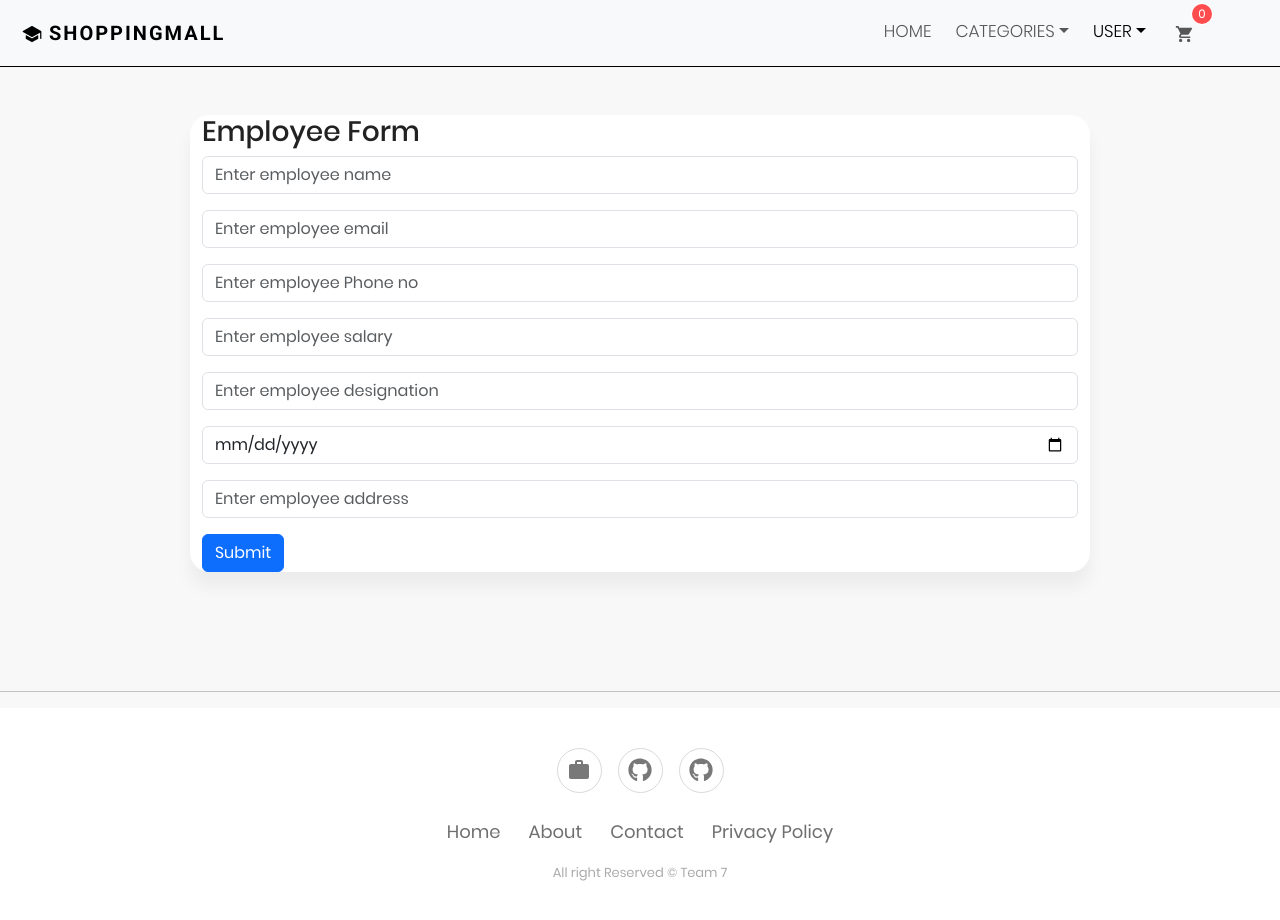
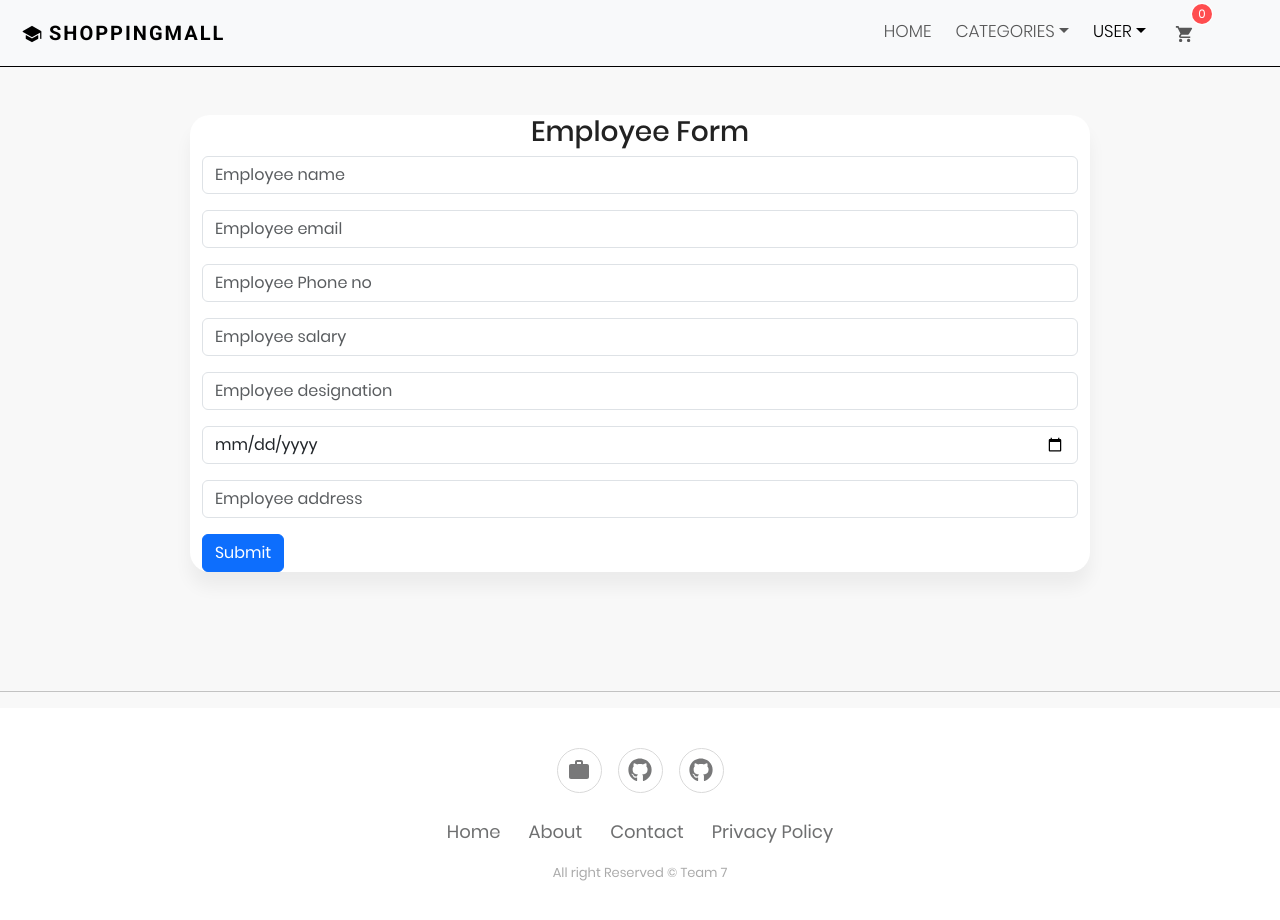
Before and after one commit to Abhi-More/ShoppingMall_front-end, a React (Vite) app in the folder shoppingmall-frontend/: page /addEmployee in a window 1280 px wide. Shown: the top 920 px of the page. Built offline with nearby package versions, Linux system fonts and the light colour scheme; a web font is replaced by a local one.

Commit message:
Add Employee form , Category pages CSS fixed

```diff
--- a/shoppingmall-frontend/src/Pages/AddEmployee.jsx
+++ b/shoppingmall-frontend/src/Pages/AddEmployee.jsx
@@ -1,17 +1,19 @@
 import Layout from "../Layout/Layout";
-import React, { useState } from 'react';
+import React, { useState } from "react";
+
+import axios from "axios";
+import toast from "react-hot-toast";
 
 const AddEmployee = () => {
   const [formData, setFormData] = useState({
-    employeeName: '',
-    employeeEmail: '',
-    employeePhoneno: '',
-    employeeSalary: '',
-    employeeDesignation: '',
-    employeeJoiningDate: '',
-    employeeAddress: '',
+    name: "",
+    email: "",
+    contactNo: "",
+    salary: "",
+    designation: "",
+    dateOfJoining: "",
+    address: "",
   });
-
 
   const handleInputChange = (e) => {
     const { name, value } = e.target;
@@ -21,105 +23,128 @@ const AddEmployee = () => {
     });
   };
 
-  const handleSubmit = (e) => {
-    e.preventDefault();
-    console.log('Employee Details saved Successfully:', formData);
+  const handleSubmit = async () => {
+    if (
+      (formData.name === "") |
+      (formData.email === "") |
+      (formData.contactNo === "") |
+      (formData.salary === "") |
+      (formData.address === "") |
+      (formData.dateOfJoining === "") |
+      (formData.designation === "")
+    ) {
+      toast.error("Please fill all fields!");
+    } else {
+      const response = await axios
+        .post("http://localhost:8080/employee", formData)
+        .then((res) => {
+          console.log("res status",res.status)
+          if (res.status === 201) {
+            toast.success("Employee Added");
+          }
+        })
+        .catch((error) => {
+          toast.error("Try using different email");
+        });
+    }
   };
 
   return (
     <Layout>
-    <div className="container mt-5">
-      <form onSubmit={handleSubmit}>
-        <h3>Employee Form</h3>
+      <div className="container mt-5">
+        <h3 style={{textAlign:"center"}}>Employee Form</h3>
         <div className="mb-3">
-          {/* <label htmlFor="employeeName" className="form-label">Employee Name</label> */}
+          {/* <label htmlFor="name" className="form-label">Employee Name</label> */}
           <input
             type="text"
             className="form-control"
-            id="employeeName"
-            name="employeeName"
-            value={formData.employeeName}
+            id="name"
+            name="name"
+            value={formData.name}
             onChange={handleInputChange}
-            placeholder="Enter employee name"
+            placeholder="Employee name"
           />
         </div>
 
         <div className="mb-3">
-          {/* <label htmlFor="employeeEmail" className="form-label">Employee Email</label> */}
+          {/* <label htmlFor="email" className="form-label">Employee Email</label> */}
           <input
             type="email"
             className="form-control"
-            id="employeeEmail"
-            name="employeeEmail"
-            value={formData.employeeEmail}
+            id="email"
+            name="email"
+            value={formData.email}
             onChange={handleInputChange}
-            placeholder="Enter employee email"
+            placeholder="Employee email"
           />
         </div>
         <div className="mb-3">
-          {/* <label htmlFor="employeeName" className="form-label">Employee Phone no</label> */}
+          {/* <label htmlFor="name" className="form-label">Employee Phone no</label> */}
           <input
             type="tel"
             className="form-control"
-            id="employeePhoneno"
-            name="employeePhoneno"
-            value={formData.employeePhoneno}
+            id="contactNo"
+            name="contactNo"
+            value={formData.contactNo}
             onChange={handleInputChange}
-            placeholder="Enter employee Phone no"
+            placeholder="Employee Phone no"
           />
         </div>
         <div className="mb-3">
-          {/* <label htmlFor="employeeSalary" className="form-label">Salary</label> */}
+          {/* <label htmlFor="salary" className="form-label">Salary</label> */}
           <input
             type="number"
             className="form-control"
-            id="employeeSalary"
-            name="employeeSalary"
-            value={formData.employeeSalary}
+            id="salary"
+            name="salary"
+            value={formData.salary}
             onChange={handleInputChange}
-            placeholder="Enter employee salary"
+            placeholder="Employee salary"
           />
         </div>
         <div className="mb-3">
-          {/* <label htmlFor="employeeDesignation" className="form-label">Designation</label> */}
+          {/* <label htmlFor="designation" className="form-label">Designation</label> */}
           <input
             type="text"
             className="form-control"
-            id="employeeDesignation"
-            name="employeeDesignation"
-            value={formData.employeeDesignation}
+            id="designation"
+            name="designation"
+            value={formData.designation}
             onChange={handleInputChange}
-            placeholder="Enter employee designation"
+            placeholder="Employee designation"
           />
         </div>
         <div className="mb-3">
-          {/* <label htmlFor="employeeJoiningDate" className="form-label">Date of Joining</label> */}
+          {/* <label htmlFor="dateOfJoining" className="form-label">Date of Joining</label> */}
           <input
             type="date"
             className="form-control"
-            id="employeeJoiningDate"
-            name="employeeJoiningDate"
-            value={formData.employeeJoiningDate}
+            id="dateOfJoining"
+            name="dateOfJoining"
+            value={formData.dateOfJoining}
             onChange={handleInputChange}
           />
         </div>
         <div className="mb-3">
-          {/* <label htmlFor="employeeAddress" className="form-label">Address</label> */}
+          {/* <label htmlFor="address" className="form-label">Address</label> */}
           <input
             type="text"
             className="form-control"
-            id="employeeAddress"
-            name="employeeAddress"
-            value={formData.employeeAddress}
+            id="address"
+            name="address"
+            value={formData.address}
             onChange={handleInputChange}
-            placeholder="Enter employee address"
+            placeholder="Employee address"
           />
         </div>
-        <button type="submit" className="btn btn-primary btn-center">
+        <button
+          type="submit"
+          className="btn btn-primary btn-center"
+          onClick={handleSubmit}
+        >
           Submit
         </button>
-      </form>
-    </div>
+      </div>
     </Layout>
   );
 };
--- a/shoppingmall-frontend/src/Pages/ManageProduct.jsx
+++ b/shoppingmall-frontend/src/Pages/ManageProduct.jsx
@@ -11,7 +11,7 @@ const ManageProduct = () => {
   const [products, setproducts] = useState([]);
   const navigate = useNavigate();
   const allproducts = async () => {
-    const data = await axios.get(`http://192.168.1.3:8080/product/allproducts`);
+    const data = await axios.get(`http://localhost:8080/product/allproducts`);
     setproducts(data.data);
   };
 
@@ -27,13 +27,13 @@ const ManageProduct = () => {
   });
 
   const handleDelete = async (id) => {
-    await axios.delete(`http://192.168.1.3:8080/product/delete/${id}`);
+    await axios.delete(`http://localhost:8080/product/delete/${id}`);
     allproducts();
   };
 
   const handleEdit = async (id) => {
     const sigleProduct = await axios.get(
-      `http://192.168.1.3:8080/product/${id}`
+      `http://localhost:8080/product/${id}`
     );
     delete sigleProduct.data.image;
   };
@@ -58,7 +58,7 @@ const ManageProduct = () => {
   const addNewProduct = async () => {
     navigate("/addProduct");
     // axios
-    //   .post(`http://192.168.1.3:8080/product/addproduct`, formData)
+    //   .post(`http://localhost:8080/product/addproduct`, formData)
     //   .then((response) => {
     //     console.log("Response:", response.data);
     //   })
--- a/shoppingmall-frontend/src/Pages/ProfilePage.jsx
+++ b/shoppingmall-frontend/src/Pages/ProfilePage.jsx
@@ -11,9 +11,9 @@ const ProfilePage = () => {
     contactNo: "",
     address: "",
   });
-  const userId = 1;
+  const userId = 2;
   const getSingleUser = async () => {
-    const data = await axios.get(`http://192.168.1.3:8080/employee/${userId}`, {
+    const data = await axios.get(`http://localhost:8080/employee/${userId}`, {
       withCredentials: false,
     });
     setEmpId(data.data.empId);
@@ -68,7 +68,7 @@ const ProfilePage = () => {
         updateUserDetails.country,
     };
     const updateUser = await axios.put(
-      `http://192.168.1.3:8080/employee/${userId}`,
+      `http://localhost:8080/employee/${userId}`,
       newUpdateUser
     );
     getSingleUser();
--- a/shoppingmall-frontend/src/Pages/UserOrders.jsx
+++ b/shoppingmall-frontend/src/Pages/UserOrders.jsx
@@ -4,7 +4,7 @@ import axios from "axios";
 const UserOrders = () => {
   const [orders, setorders] = useState([]);
   const allproducts = async () => {
-    const data = await axios.get(`http://192.168.1.3:8080/order/all`);
+    const data = await axios.get(`http://localhost:8080/order/all`);
     console.log(data.data);
     setorders(data.data);
   };
@@ -42,8 +42,8 @@ const UserOrders = () => {
                     <td>{ele.product.name}</td>
                     <td>{ele.product.category}</td>
                     <td>{ele.product.price}</td>
-                    <td>{ele.date === undefined ? "10/2/2024" : ele.date}</td>
-                    <td>{ele.time === undefined ? "5:54:22 PM" : ele.time}</td>
+                    <td>{ele.timeAndDate === null ? "10/2/2024" : ele.order.timeAndDate.split(" ")[2]+" / "+ele.order.timeAndDate.split(" ")[1]+" / "+ele.order.timeAndDate.split(" ")[5]}</td>
+                    <td>{ele.order.timeAndDate === null ? "5:54:22 PM" : ele.order.timeAndDate.split(" ")[3]}</td>
                     <td
                       style={{
                         color: `${
```
Also changed, not shown: shoppingmall-frontend/src/Pages/CartPage.jsx (+5 -5 lines), shoppingmall-frontend/src/Pages/Categories/Accessories.jsx (+8 -8 lines), shoppingmall-frontend/src/Pages/Categories/Electronics.jsx (+8 -8 lines), shoppingmall-frontend/src/Pages/Categories/Men.jsx (+8 -8 lines), shoppingmall-frontend/src/Pages/Categories/Women.jsx (+9 -8 lines), shoppingmall-frontend/src/Pages/EmployeeDetails.jsx (+3 -33 lines), shoppingmall-frontend/src/Pages/HomePage.jsx (+5 -5 lines).
